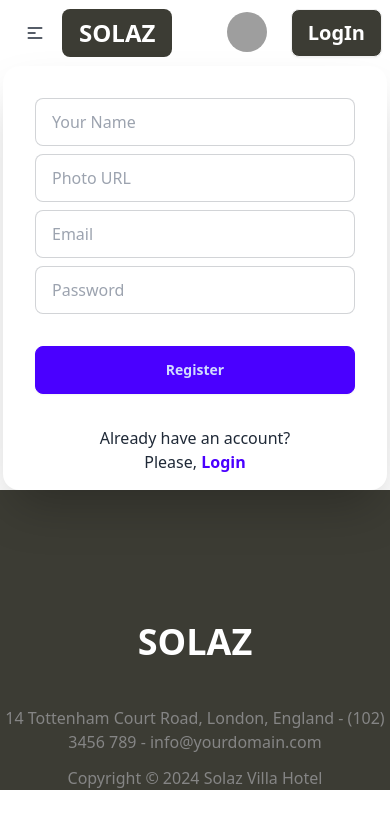
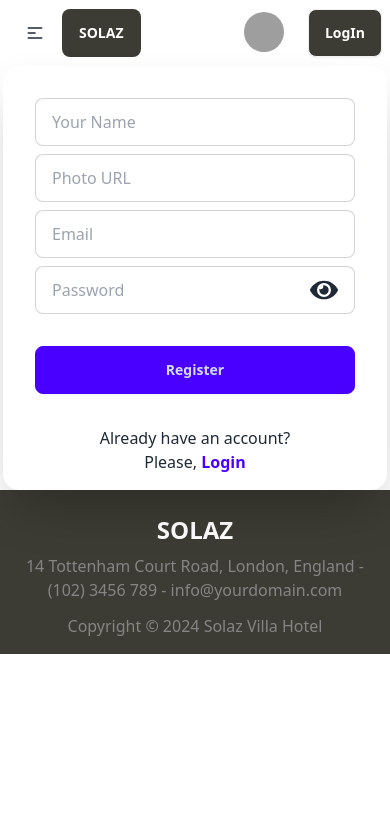
Before and after one commit to meizan2142/B9-A9-Firebase, a React (Vite) app: page /register in a window 390 px wide. Shown: the top 828 px of the page. Built offline with nearby package versions, Linux system fonts and the light colour scheme; grey boxes are pictures that could not be loaded.

Commit message:
show hide fuctionality added successfully

```diff
--- a/package.json
+++ b/package.json
@@ -16,6 +16,7 @@
     "react": "^18.2.0",
     "react-dom": "^18.2.0",
     "react-helmet-async": "^2.0.4",
+    "react-icons": "^5.1.0",
     "react-router-dom": "^6.22.3",
     "sort-by": "^1.2.0"
   },
--- a/src/Component/Footer.jsx
+++ b/src/Component/Footer.jsx
@@ -4,8 +4,8 @@ const Footer = () => {
     return (
         <div className="bg-[#3c3c34] lg:h-[40vh] lg:mt-24">
             <div className='lg:w-[1192px] mx-auto text-center '>
-                <div className="pt-32 space-y-10">
-                    <NavLink to="/" className="btn btn-ghost text-4xl font-bold text-white">SOLAZ</NavLink>
+                <div className="lg:pt-32 lg:space-y-10 lg:p-0 p-4">
+                    <NavLink to="/" className="btn btn-ghost text-2xl lg:text-4xl font-bold text-white">SOLAZ</NavLink>
                     <div className="text-[#858585] space-y-3">
                         <p>14 Tottenham Court Road, London, England - (102) 3456 789 - info@yourdomain.com</p>
                         <p>Copyright © 2024 Solaz Villa Hotel</p>
--- a/src/Component/Navbar.jsx
+++ b/src/Component/Navbar.jsx
@@ -17,7 +17,7 @@ const Navbar = () => {
                         {navLinks}
                     </ul>
                 </div>
-                <NavLink to="/" className="btn btn-ghost text-2xl bg-[#3c3c34] font-bold text-white">SOLAZ</NavLink>
+                <NavLink to="/" className="btn btn-ghost lg:text-2xl bg-[#3c3c34] font-bold text-white">SOLAZ</NavLink>
             </div>
             <div className="navbar-center hidden lg:flex">
                 <ul className="menu menu-horizontal px-1">
@@ -42,7 +42,7 @@ const Navbar = () => {
                         <li><a>Logout</a></li>
                     </ul>
                 </div>
-                <NavLink to='/login' className='btn font-bold text-xl text-white bg-[#3c3c34]'>LogIn</NavLink>
+                <NavLink to='/login' className='btn font-bold lg:text-xl text-white bg-[#3c3c34]'>LogIn</NavLink>
             </div>
         </div>
     );
--- a/src/pages/Login.jsx
+++ b/src/pages/Login.jsx
@@ -4,9 +4,6 @@ import { NavLink } from "react-router-dom";
 const Login = () => {
     const handleSignIn = e => {
         e.preventDefault()
-        // const form = new FormData(e.currenTarget);
-        // const email = form.get('email')
-        // const password = form.get('password')
         const email = e.target.email.value;
         const password = e.target.password.value;
         console.log(email, password);
--- a/src/pages/Register.jsx
+++ b/src/pages/Register.jsx
@@ -1,14 +1,24 @@
 import { Helmet } from "react-helmet-async";
 import { NavLink } from "react-router-dom";
-
+import { FaEye, FaEyeSlash } from "react-icons/fa";
+import { useState } from "react";
 const Register = () => {
+    const [showPassword, setShowPassword] = useState(false)
+    const handleRegister = e => {
+        e.preventDefault()
+        const name = e.target.name.value;
+        const photo = e.target.photo.value;
+        const email = e.target.email.value;
+        const password = e.target.password.value;
+        console.log(name, photo, email, password);
+    }
     return (
         <div className="flex justify-center items-center">
             <Helmet>
                 <title>SOLAZ--Register</title>
             </Helmet>
             <div className="card shrink-0 w-full max-w-sm shadow-2xl bg-base-100">
-                <form className="card-body">
+                <form onSubmit={handleRegister} className="card-body">
                     <div className="form-control">
                         <input type="text" placeholder="Your Name" name="name" className="input input-bordered" required />
                     </div>
@@ -18,9 +28,14 @@ const Register = () => {
                     <div className="form-control">
                         <input type="email" placeholder="Email" name="email" className="input input-bordered" required />
                     </div>
-                    <div className="form-control">
-                        <input type="password" placeholder="Password" name="password" className="input input-bordered" required />
-                    </div>
+                    <label className="input input-bordered flex items-center gap-2">
+                        <input type={showPassword ? "text" : "password"} name="password" required className="grow" placeholder="Password" />
+                        <span onClick={() => setShowPassword(!showPassword)}>
+                            {
+                                showPassword ? <FaEyeSlash className="w-7 h-7" /> : <FaEye className="w-7 h-7" />
+                            }
+                        </span>
+                    </label>
                     <div className="form-control mt-6">
                         <button className="btn btn-primary w-full">Register</button>
                     </div>
```
Also changed, not shown: 1 other file (tests, documents, lock files or other folders).
